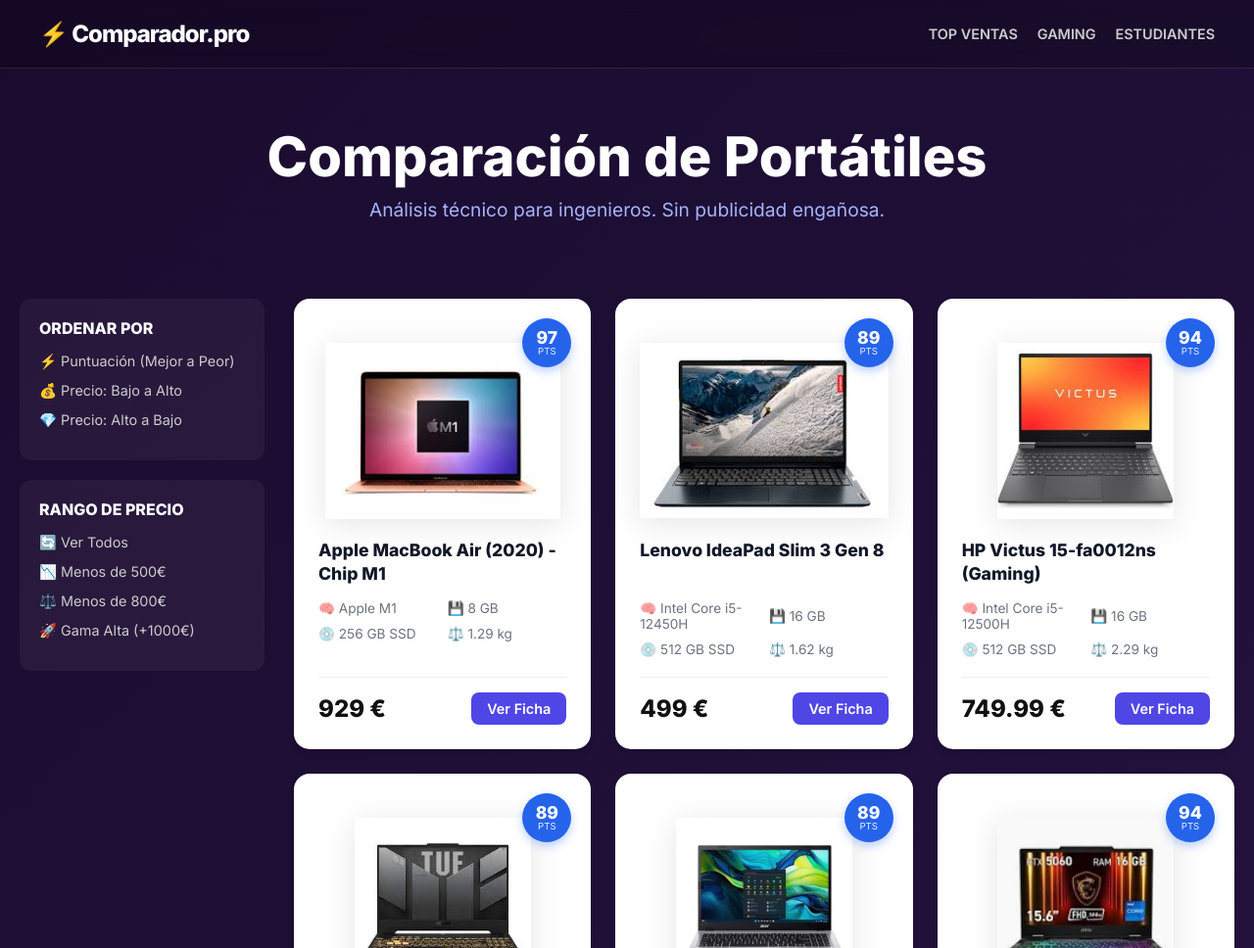
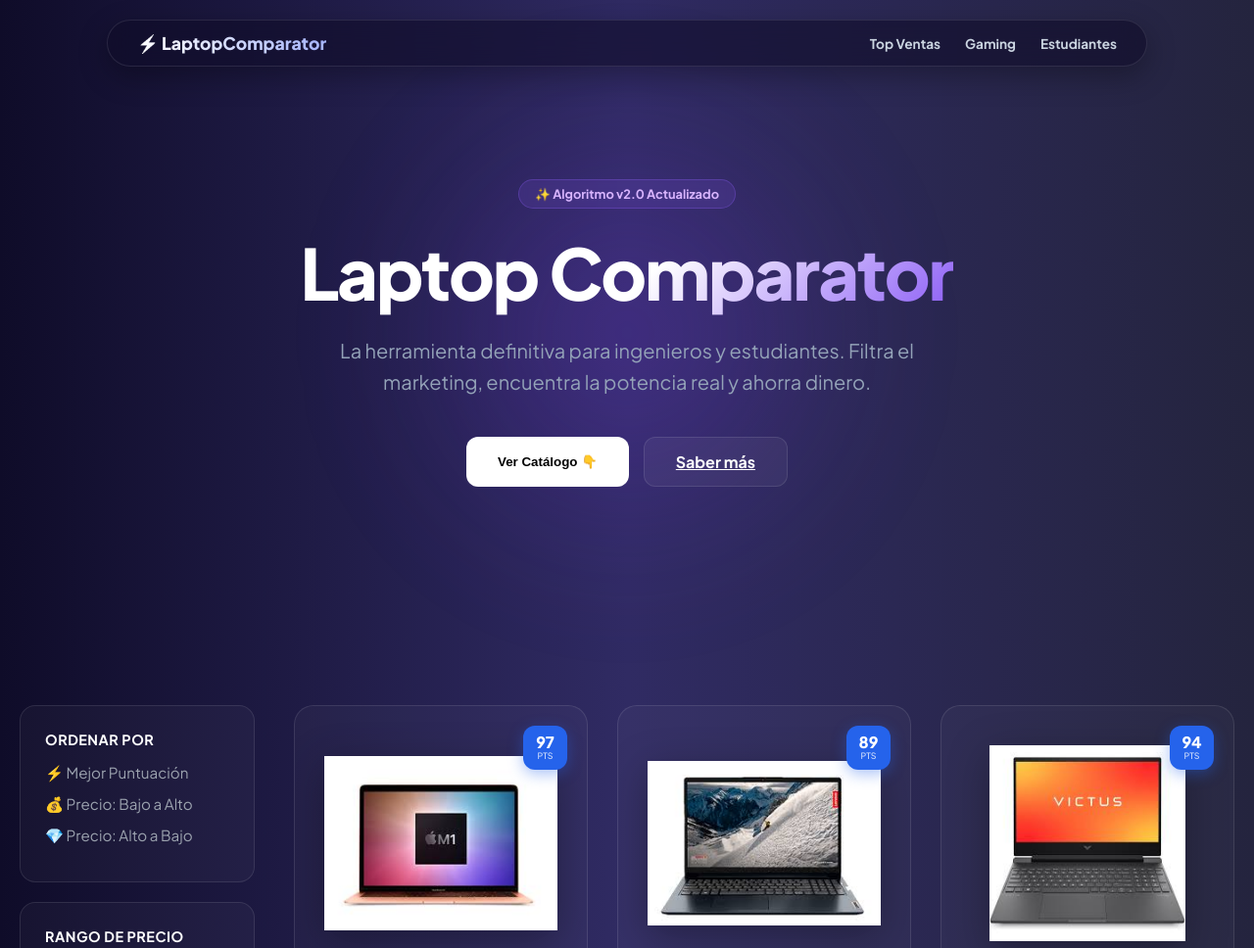
Before and after one commit to Jaimegs1/comparador-laptops, an Astro site in the folder website/: page / in a window 1280 px wide. Shown: the top 968 px of the page at 98% size. Built offline with nearby package versions, Linux system fonts and the light colour scheme; Astro itself is replaced by a stand-in of ours.

```diff
--- a/website/src/pages/index.astro
+++ b/website/src/pages/index.astro
@@ -14,7 +14,7 @@
 <head>
     <meta charset="utf-8" />
     <meta name="viewport" content="width=device-width" />
-    <title>Comparador Tech - Los Mejores Portátiles Calidad-Precio 2025</title>
+    <title>Laptop Comparator - Encuentra tu Portátil Ideal</title>
     <meta name="description" content="Comparador de portátiles con precios actualizados. Encuentra ofertas Gaming, Estudiantes y Ultrabooks." />
     <meta name="robots" content="index, follow" />
 
@@ -22,160 +22,313 @@
 
     <link rel="preconnect" href="https://fonts.googleapis.com">
     <link rel="preconnect" href="https://fonts.gstatic.com" crossorigin>
-    <link href="https://fonts.googleapis.com/css2?family=Inter:wght@400;600;800&display=swap" rel="stylesheet">
+    <link href="https://fonts.googleapis.com/css2?family=Plus+Jakarta+Sans:wght@400;500;700;800&display=swap" rel="stylesheet">
 
     <style>
         :root {
-            --bg-gradient: linear-gradient(135deg, #1a0b2e 0%, #2d1b4e 100%);
-            --card-bg: #ffffff;
-            --primary: #4f46e5;
-            --text-main: #111827;
-            --text-muted: #6b7280;
-            --score-color: #2563eb;
+            /* Paleta Dark Mode Premium */
+            --bg-dark: #0f0c29;
+            --bg-gradient: linear-gradient(to right, #0f0c29, #302b63, #24243e);
+            --primary-glow: radial-gradient(circle at 50% 50%, rgba(124, 58, 237, 0.4), transparent 60%);
+            --card-bg: rgba(255, 255, 255, 0.03);
+            --card-border: rgba(255, 255, 255, 0.1);
+            --text-main: #ffffff;
+            --text-muted: #9ca3af;
+            --accent: #8b5cf6; /* Violeta */
+            --accent-cyan: #06b6d4; /* Cyan para degradados */
         }
 
         body {
-            font-family: 'Inter', sans-serif;
-            background: var(--bg-gradient);
-            color: white;
+            font-family: 'Plus Jakarta Sans', sans-serif;
+            background: var(--bg-dark);
+            background-image: var(--bg-gradient);
+            color: var(--text-main);
             margin: 0;
             padding: 0;
             min-height: 100vh;
+            overflow-x: hidden;
         }
 
+        /* --- NAVBAR FLOTANTE --- */
         .navbar {
+            position: fixed;
+            top: 20px;
+            left: 50%;
+            transform: translateX(-50%);
+            width: 90%;
+            max-width: 1000px;
             display: flex;
             justify-content: space-between;
             align-items: center;
-            padding: 20px 40px;
-            background: rgba(0,0,0,0.2);
-            backdrop-filter: blur(10px);
-            border-bottom: 1px solid rgba(255,255,255,0.1);
+            padding: 12px 30px;
+            background: rgba(15, 12, 41, 0.6);
+            backdrop-filter: blur(16px);
+            border: 1px solid var(--card-border);
+            border-radius: 100px;
+            z-index: 1000;
+            box-shadow: 0 10px 30px rgba(0,0,0,0.3);
         }
 
-        .logo { font-size: 1.5rem; font-weight: 800; letter-spacing: -1px; cursor: pointer; }
-        .nav-links { display: flex; gap: 20px; font-size: 0.9rem; font-weight: 600; color: #ccc; }
+        .logo {
+            font-size: 1.1rem;
+            font-weight: 800;
+            background: linear-gradient(90deg, #fff, #a5b4fc);
+            -webkit-background-clip: text;
+            -webkit-text-fill-color: transparent;
+            cursor: pointer;
+        }
 
-        .nav-btn { cursor: pointer; transition: color 0.3s; }
-        .nav-btn:hover, .nav-btn.active { color: #fff; text-shadow: 0 0 10px rgba(255,255,255,0.5); }
+        .nav-links { display: flex; gap: 25px; font-size: 0.85rem; font-weight: 600; color: #cbd5e1; }
+        .nav-btn { cursor: pointer; transition: color 0.3s; position: relative; }
+        .nav-btn:hover { color: white; }
+        .nav-btn::after {
+            content: ''; position: absolute; bottom: -5px; left: 0; width: 0; height: 2px;
+            background: var(--accent); transition: width 0.3s;
+        }
+        .nav-btn:hover::after { width: 100%; }
 
-        header { text-align: center; padding: 60px 20px; }
-        h1 { font-size: 3.5rem; font-weight: 800; margin: 0; line-height: 1.1; }
-        p.subtitle { color: #a5b4fc; font-size: 1.2rem; margin-top: 10px; }
+        /* --- HERO SECTION (LA PORTADA) --- */
+        .hero {
+            position: relative;
+            min-height: 85vh; /* Ocupa casi toda la pantalla */
+            display: flex;
+            flex-direction: column;
+            justify-content: center;
+            align-items: center;
+            text-align: center;
+            padding: 0 20px;
+            overflow: hidden;
+        }
 
+        /* El brillo de fondo */
+        .glow-bg {
+            position: absolute;
+            top: 50%; left: 50%;
+            transform: translate(-50%, -50%);
+            width: 600px; height: 600px;
+            background: var(--primary-glow);
+            z-index: -1;
+            filter: blur(80px);
+            animation: pulse 8s infinite alternate;
+        }
+
+        .badge-pill {
+            background: rgba(139, 92, 246, 0.15);
+            border: 1px solid rgba(139, 92, 246, 0.3);
+            color: #d8b4fe;
+            padding: 6px 16px;
+            border-radius: 50px;
+            font-size: 0.8rem;
+            font-weight: 600;
+            margin-bottom: 25px;
+            display: inline-block;
+            backdrop-filter: blur(5px);
+        }
+
+        h1 {
+            font-size: 4.5rem;
+            font-weight: 800;
+            margin: 0;
+            line-height: 1.1;
+            letter-spacing: -2px;
+        }
+
+        .gradient-text {
+            background: linear-gradient(135deg, #fff 30%, #8b5cf6 100%);
+            -webkit-background-clip: text;
+            -webkit-text-fill-color: transparent;
+        }
+
+        p.subtitle {
+            color: #94a3b8;
+            font-size: 1.25rem;
+            max-width: 600px;
+            margin: 25px auto 40px;
+            line-height: 1.6;
+        }
+
+        .cta-container {
+            display: flex;
+            gap: 15px;
+        }
+
+        .btn-primary {
+            background: white;
+            color: black;
+            padding: 14px 32px;
+            border-radius: 12px;
+            font-weight: 700;
+            text-decoration: none;
+            transition: transform 0.2s, box-shadow 0.2s;
+            border: none;
+            cursor: pointer;
+        }
+        .btn-primary:hover {
+            transform: translateY(-2px);
+            box-shadow: 0 10px 20px rgba(255,255,255,0.2);
+        }
+
+        .btn-ghost {
+            background: rgba(255,255,255,0.05);
+            color: white;
+            padding: 14px 32px;
+            border-radius: 12px;
+            font-weight: 600;
+            border: 1px solid rgba(255,255,255,0.1);
+            cursor: pointer;
+            transition: background 0.2s;
+        }
+        .btn-ghost:hover { background: rgba(255,255,255,0.1); }
+
+        /* --- LAYOUT PRINCIPAL --- */
         .main-container {
             max-width: 1400px;
             margin: 0 auto;
-            padding: 0 20px 60px;
+            padding: 40px 20px 100px;
             display: flex;
-            gap: 30px;
+            gap: 40px;
         }
 
-        .sidebar { width: 250px; display: none; }
+        .sidebar { width: 240px; display: none; }
         @media (min-width: 1000px) { .sidebar { display: block; } }
 
         .filter-box {
-            background: rgba(255,255,255,0.05);
-            border-radius: 12px;
-            padding: 20px;
+            background: var(--card-bg);
+            border: 1px solid var(--card-border);
+            border-radius: 16px;
+            padding: 25px;
             margin-bottom: 20px;
         }
-        .filter-title { font-weight: bold; margin-bottom: 15px; display: block; }
+        .filter-title { font-weight: 700; margin-bottom: 15px; display: block; color: white; font-size: 0.9rem; letter-spacing: 0.5px; text-transform: uppercase; }
 
         .filter-item {
             display: block;
-            color: #ccc;
+            color: var(--text-muted);
             margin-bottom: 12px;
-            font-size: 0.9rem;
+            font-size: 0.95rem;
             cursor: pointer;
-            transition: color 0.2s;
+            transition: all 0.2s;
         }
-        .filter-item:hover { color: white; text-decoration: underline; }
+        .filter-item:hover { color: white; transform: translateX(5px); }
 
+        /* --- GRID DE PRODUCTOS --- */
         .grid {
             flex: 1;
             display: grid;
             grid-template-columns: repeat(auto-fill, minmax(300px, 1fr));
-            gap: 25px;
+            gap: 30px;
         }
 
         .card {
             background: var(--card-bg);
-            color: var(--text-main);
-            border-radius: 16px;
-            padding: 25px;
+            border: 1px solid var(--card-border);
+            border-radius: 20px;
+            padding: 30px;
             position: relative;
-            transition: transform 0.2s, box-shadow 0.2s;
+            transition: all 0.3s cubic-bezier(0.25, 0.8, 0.25, 1);
             display: flex;
             flex-direction: column;
-            box-shadow: 0 4px 6px rgba(0,0,0,0.1);
+            overflow: hidden;
         }
-        .card:hover { transform: translateY(-5px); box-shadow: 0 20px 40px rgba(0,0,0,0.2); }
+        .card:hover {
+            transform: translateY(-8px);
+            border-color: rgba(139, 92, 246, 0.5);
+            box-shadow: 0 20px 40px rgba(0,0,0,0.4);
+            background: rgba(255,255,255,0.06);
+        }
 
         .score-badge {
             position: absolute; top: 20px; right: 20px;
-            width: 50px; height: 50px;
-            background: var(--score-color);
-            color: white; border-radius: 50%;
+            width: 45px; height: 45px;
+            background: #2563eb;
+            color: white; border-radius: 12px;
             display: flex; flex-direction: column;
             align-items: center; justify-content: center;
-            font-weight: 800; font-size: 1.1rem; line-height: 1;
-            box-shadow: 0 4px 10px rgba(37, 99, 235, 0.3); z-index: 10;
+            font-weight: 800; font-size: 1rem; line-height: 1;
+            box-shadow: 0 4px 15px rgba(37, 99, 235, 0.4); z-index: 10;
         }
-        .score-label { font-size: 0.6rem; font-weight: 400; opacity: 0.9; }
+        .score-label { font-size: 0.55rem; font-weight: 500; opacity: 0.8; margin-top: 2px; }
 
         .product-img {
-            width: 100%; height: 180px; object-fit: contain;
-            margin: 20px 0; filter: drop-shadow(0 5px 15px rgba(0,0,0,0.1));
+            width: 100%; height: 200px; object-fit: contain;
+            margin: 10px 0 25px;
+            filter: drop-shadow(0 10px 20px rgba(0,0,0,0.3));
+            transition: transform 0.3s;
         }
+        .card:hover .product-img { transform: scale(1.05); }
 
-        h2 { font-size: 1.1rem; font-weight: 700; margin: 0 0 10px 0; line-height: 1.4; height: 3em; overflow: hidden; }
+        h2 { font-size: 1.25rem; font-weight: 700; margin: 0 0 15px 0; line-height: 1.4; height: 3.5em; overflow: hidden; }
 
-        .specs-grid { display: grid; grid-template-columns: 1fr 1fr; gap: 10px; margin-bottom: 20px; }
-        .spec-item { font-size: 0.85rem; color: var(--text-muted); display: flex; align-items: center; gap: 6px; }
+        .specs-grid {
+            display: grid; grid-template-columns: 1fr 1fr; gap: 12px; margin-bottom: 25px;
+            background: rgba(0,0,0,0.2); padding: 10px; border-radius: 10px;
+        }
+        .spec-item { font-size: 0.85rem; color: #cbd5e1; display: flex; align-items: center; gap: 6px; }
 
         .price-row {
             margin-top: auto; display: flex; justify-content: space-between;
-            align-items: center; border-top: 1px solid #eee; padding-top: 15px;
+            align-items: center; border-top: 1px solid rgba(255,255,255,0.1); padding-top: 20px;
         }
 
-        .price { font-size: 1.5rem; font-weight: 800; color: #111; }
+        .price { font-size: 1.6rem; font-weight: 800; color: white; letter-spacing: -1px; }
 
-        .btn {
-            background: var(--primary); color: white; padding: 8px 16px;
-            border-radius: 8px; font-weight: 600; text-decoration: none;
+        .btn-card {
+            background: white; color: black; padding: 10px 20px;
+            border-radius: 8px; font-weight: 700; text-decoration: none;
             font-size: 0.9rem; transition: background 0.2s;
         }
-        .btn:hover { background: #3730a3; }
+        .btn-card:hover { background: #e2e8f0; }
+
+        /* Responsive Mobile */
+        @media (max-width: 768px) {
+            h1 { font-size: 2.5rem; }
+            .navbar { width: 85%; padding: 12px 20px; }
+            .logo { font-size: 0.9rem; }
+            .nav-links { display: none; } /* Ocultar links en móvil por ahora */
+            .main-container { padding-top: 20px; }
+        }
+
+        @keyframes pulse { 0% { opacity: 0.5; } 100% { opacity: 0.8; } }
     </style>
 </head>
 <body>
 
     <nav class="navbar">
-        <div class="logo" id="reset-home">⚡ Comparador.pro</div>
+        <div class="logo" id="reset-home">⚡ LaptopComparator</div>
         <div class="nav-links">
-            <span class="nav-btn" id="nav-top">TOP VENTAS</span>
-            <span class="nav-btn" id="nav-gaming">GAMING</span>
-            <span class="nav-btn" id="nav-student">ESTUDIANTES</span>
+            <span class="nav-btn" id="nav-top">Top Ventas</span>
+            <span class="nav-btn" id="nav-gaming">Gaming</span>
+            <span class="nav-btn" id="nav-student">Estudiantes</span>
         </div>
     </nav>
 
-    <header>
-        <h1>Comparación de Portátiles</h1>
-        <p class="subtitle">Análisis técnico para ingenieros. Sin publicidad engañosa.</p>
-    </header>
+    <section class="hero">
+        <div class="glow-bg"></div>
+        <div class="badge-pill">✨ Algoritmo v2.0 Actualizado</div>
+        <h1>Laptop <span class="gradient-text">Comparator</span></h1>
+        <p class="subtitle">La herramienta definitiva para ingenieros y estudiantes. Filtra el marketing, encuentra la potencia real y ahorra dinero.</p>
+
+        <div class="cta-container">
+            <button class="btn-primary" onclick="document.getElementById('laptops-grid').scrollIntoView({behavior: 'smooth'})">
+                Ver Catálogo 👇
+            </button>
+            <a href="https://twitter.com" target="_blank" class="btn-ghost">
+                Saber más
+            </a>
+        </div>
+    </section>
 
     <div class="main-container">
         <aside class="sidebar">
             <div class="filter-box">
-                <span class="filter-title">ORDENAR POR</span>
-                <div class="filter-item" id="sort-score">⚡ Puntuación (Mejor a Peor)</div>
+                <span class="filter-title">Ordenar Por</span>
+                <div class="filter-item" id="sort-score">⚡ Mejor Puntuación</div>
                 <div class="filter-item" id="sort-price-asc">💰 Precio: Bajo a Alto</div>
                 <div class="filter-item" id="sort-price-desc">💎 Precio: Alto a Bajo</div>
             </div>
 
             <div class="filter-box">
-                <span class="filter-title">RANGO DE PRECIO</span>
+                <span class="filter-title">Rango de Precio</span>
                 <div class="filter-item" id="filter-all">🔄 Ver Todos</div>
                 <div class="filter-item" id="filter-under-500">📉 Menos de 500€</div>
                 <div class="filter-item" id="filter-under-800">⚖️ Menos de 800€</div>
@@ -208,7 +361,7 @@
 
                     <div class="price-row">
                         <span class="price">{laptop.price_eur} €</span>
-                        <a href={`/laptops/${laptop.slug}`} class="btn">Ver Ficha</a>
+                        <a href={`/laptops/${laptop.slug}`} class="btn-card">Ver Ficha</a>
                     </div>
                 </article>
             ))}
@@ -216,11 +369,8 @@
     </div>
 
     <script>
-        // ELEMENTOS
         const grid = document.getElementById('laptops-grid');
         const cards = Array.from(document.querySelectorAll('.card'));
-
-        // --- 1. FILTRADO POR CATEGORÍA (NAVBAR) ---
         const navTop = document.getElementById('nav-top');
         const navGaming = document.getElementById('nav-gaming');
         const navStudent = document.getElementById('nav-student');
@@ -235,18 +385,17 @@
                     card.style.display = 'none';
                 }
             });
+            grid.scrollIntoView({behavior: 'smooth'});
         }
 
-        navTop.addEventListener('click', () => filterByCategory('top'));
-        navGaming.addEventListener('click', () => filterByCategory('gaming'));
-        navStudent.addEventListener('click', () => filterByCategory('student'));
-
-        // Reset al pulsar el logo
-        logo.addEventListener('click', () => {
+        if(navTop) navTop.addEventListener('click', () => filterByCategory('top'));
+        if(navGaming) navGaming.addEventListener('click', () => filterByCategory('gaming'));
+        if(navStudent) navStudent.addEventListener('click', () => filterByCategory('student'));
+        if(logo) logo.addEventListener('click', () => {
             cards.forEach(card => card.style.display = 'flex');
+            window.scrollTo({ top: 0, behavior: 'smooth' });
         });
 
-        // --- 2. ORDENACIÓN ---
         document.getElementById('sort-score').addEventListener('click', () => {
             const sorted = cards.sort((a, b) => b.dataset.score - a.dataset.score);
             updateGrid(sorted);
@@ -262,39 +411,23 @@
             updateGrid(sorted);
         });
 
-        // --- 3. FILTRO DE PRECIOS ---
-        document.getElementById('filter-all').addEventListener('click', () => {
-            cards.forEach(card => card.style.display = 'flex');
-        });
-
-        document.getElementById('filter-under-500').addEventListener('click', () => {
-            filterByPrice(0, 500);
-        });
-
-        document.getElementById('filter-under-800').addEventListener('click', () => {
-            filterByPrice(0, 800);
-        });
-
-        document.getElementById('filter-over-1000').addEventListener('click', () => {
-            filterByPrice(1000, 99999);
-        });
+        document.getElementById('filter-all').addEventListener('click', () => cards.forEach(c => c.style.display = 'flex'));
+        document.getElementById('filter-under-500').addEventListener('click', () => filterByPrice(0, 500));
+        document.getElementById('filter-under-800').addEventListener('click', () => filterByPrice(0, 800));
+        document.getElementById('filter-over-1000').addEventListener('click', () => filterByPrice(1000, 99999));
 
         function filterByPrice(min, max) {
             cards.forEach(card => {
                 const price = parseFloat(card.dataset.price);
-                if (price >= min && price <= max) {
-                    card.style.display = 'flex';
-                } else {
-                    card.style.display = 'none';
-                }
+                if (price >= min && price <= max) card.style.display = 'flex';
+                else card.style.display = 'none';
             });
         }
 
-        // Helper para repintar
         function updateGrid(sortedCards) {
             grid.innerHTML = '';
             sortedCards.forEach(card => {
-                card.style.display = 'flex'; // Aseguramos que se vea al reordenar
+                card.style.display = 'flex';
                 grid.appendChild(card);
             });
         }
```
